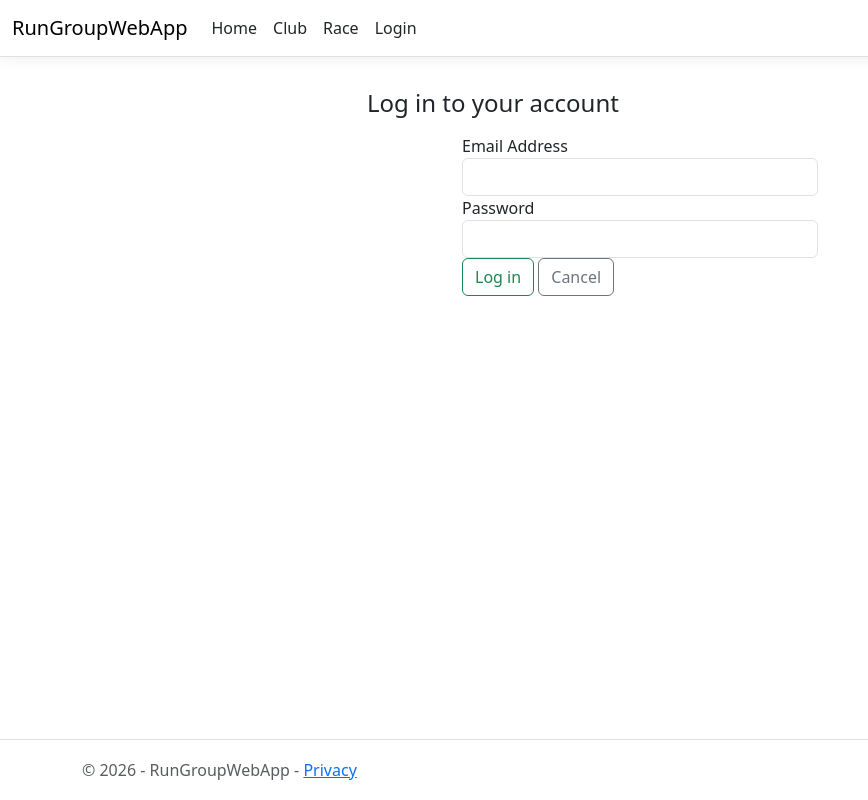
After one commit to Milky-Siraj/RunGroupWebApp, an ASP.NET Core app: template Views/Account/Login.cshtml in a window 1280 px wide. The commit adds this page. Shown: the whole page, without its empty margins (0-868 px from the left). Run offline with ASP.NET Core 8, Linux system fonts and the light colour scheme; the template is opened without the code that fills it, so the values that code supplies are empty; style sheets or scripts are compiled from the project's sources; some libraries are stand-ins or nearby versions.

Commit message:
login page done

```diff
--- /dev/null
+++ b/Views/Account/Login.cshtml
@@ -0,0 +1,40 @@
+@using RunGroupWebApp.ViewModels
+@model LoginViewModel
+
+@{
+    ViewData["Title"] = "Login";
+}
+<div class="row">
+    <div class="col-md-6 offset-3">
+        <p>
+            <h4>Log in to your account</h4>
+        </p>
+        @if (TempData["Error"] != null)
+        {
+            <div class="col-md-12 alert alert-danger">
+                <span><b>Sorry!</b> - @TempData["Error"]</span>
+            </div>
+        }
+        <div class="row">
+            <div class="col-md-8 offset-2">
+                <form asp-action="Login">
+                    <div asp-validation-summary="ModelOnly" class="text-danger"></div>
+                    <div class="form-group">
+                        <label asp-for="EmailAddress" class="control-label"></label>
+                        <input asp-for="EmailAddress" class="form-control">
+                        <span asp-validation-for="EmailAddress" class="text-danger"></span>
+                    </div>
+                    <div class="form-group">
+                        <label asp-for="Password" class="control-label"></label>
+                        <input asp-for="Password" class="form-control" />
+                        <span asp-validation-for="Password" class="text-danger"></span>
+                    </div>
+                    <div class="form-group">
+                        <input class="btn btn-outline-success float right" type="submit" value="Log in" />
+                        <a class="btn btn-outline-secondary" asp-controller="Club" asp-action="Index">Cancel</a>
+                    </div>
+                </form>
+            </div>
+        </div>
+    </div>
+</div>
--- a/Views/Shared/_Layout.cshtml
+++ b/Views/Shared/_Layout.cshtml
@@ -30,7 +30,7 @@
                             <a class="nav-link text-dark" asp-area="" asp-controller="Race" asp-action="Index">Race</a>
                         </li>
                         <li class="nav-item">
-                            <a class="nav-link text-dark" asp-area="" asp-controller="Home" asp-action="Privacy">Privacy</a>
+                            <a class="nav-link text-dark" asp-area="" asp-controller="Account" asp-action="Login">Login</a>
                         </li>
                     </ul>
                 </div>
```
Also changed, not shown: Controllers/AccountController.cs (+48 -2 lines), ViewModels/LoginViewModel.cs (added, +14 -0 lines), 16 other files.
